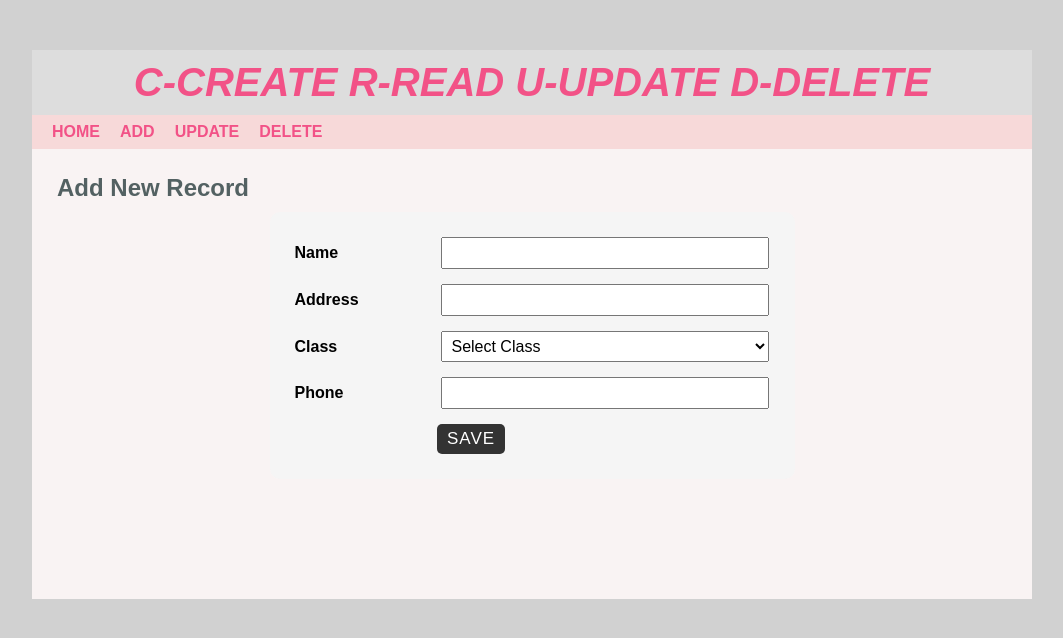
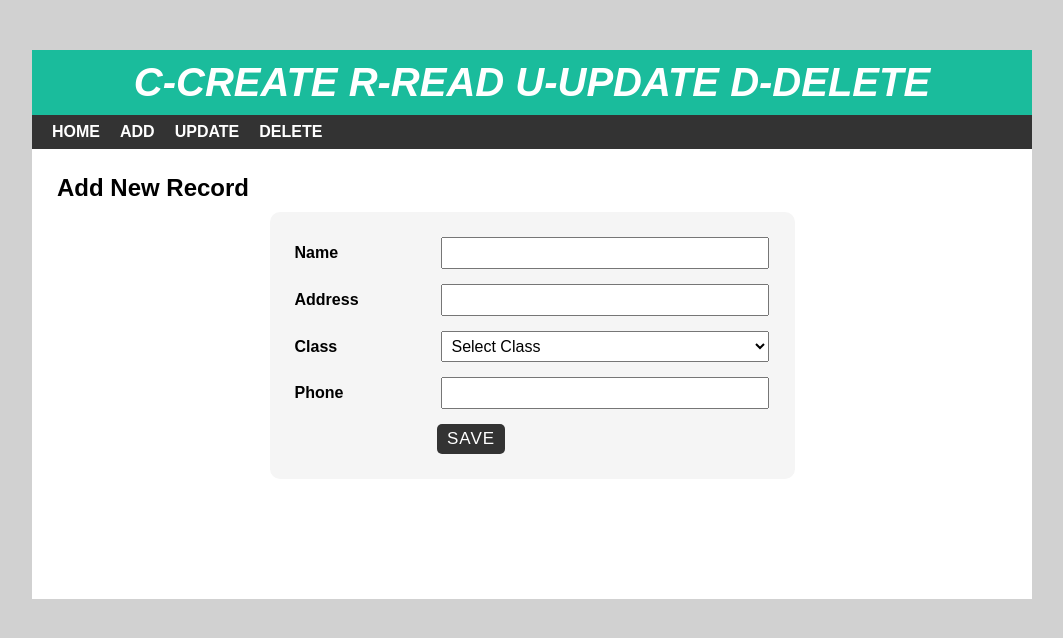
Before and after one commit to bharattank/CRUD, a PHP site: page /crud_html/add.php in a window 1280 px wide. Shown: the top 638 px of the page, without its empty margins (108-1171 px from the left). Run offline with PHP 8.4, Linux system fonts and the light colour scheme; data comes from the database, SQL or seed files in the repository.

Commit message:
some changes

```diff
--- a/add.php
+++ b/add.php
@@ -15,7 +15,7 @@
             <select name="class">
                 <option value="" selected disabled>Select Class</option>
                 <?php
-                    $conn = mysqli_connect("localhost","root","","crud") or die("Connection Failed");
+                    $conn = mysqli_connect("localhost","root","","crud",) or die("Connection Failed");
 
                     $sql = "SELECT * FROM studentclass";
                     $result = mysqli_query($conn, $sql) or die("Query Unsuccessfull");
--- a/css/style.css
+++ b/css/style.css
@@ -13,12 +13,12 @@
 
 #header{
     text-align: center;
-    background-color: #DDDDDD !important;
+    background-color: #1abc9c;
     padding: 10px;
 }
 
 #header h1{
-    color: #f25287 !important;
+    color: #fff;
     font-size: 40px;
     font-style: italic;
     font-weight: 700;
@@ -27,10 +27,7 @@
 }
 
 #menu{
-    background-color: #f7d9d9 !important;
-    display: flex;
-    justify-content: space-between;
-    align-items: center;
+    background-color: #333;
 }
 #menu ul{
     font-size: 0;
@@ -42,7 +39,7 @@
     display: inline-block;
 }
 #menu ul li a{
-    color: #f25287 !important;
+    color: #fff;
     font-size: 16px;
     font-weight: 600;
     padding: 8px 10px;
@@ -55,22 +52,14 @@
 #menu ul li a:hover{
     background-color: rgba(255,255,255,0.2);
 }
-#search-bar {
-    margin-right: 20px;
-}
-#search-bar label {
-    color: #f25287;
-}
 
 #main-content{
      padding: 25px;
     min-height: 400px;
-    background-color: #f9f3f3;
 }
 #main-content h2{
     margin: 0 0 10px;
     text-transform: capitalize;
-    color: #536162;
 }
 
 #main-content table{
@@ -80,8 +69,8 @@
 }
 
 #main-content table th{
-    color: #f25287;
-    background-color: #f7d9d9 !important;
+    color: #fff;
+    background-color: #333;
     text-transform: uppercase;
 }
 #main-content table th:last-child{
@@ -164,7 +153,7 @@
 
 #main-content .pagination li a{
     height: 30px;
-    width: 50px;
+    width: 30px;
     line-height: 30px;
     font-size: 18px;
     text-align: center;
@@ -177,12 +166,5 @@
 }
 
 #main-content .pagination li a:hover{
-    background-color: #e74c3c;
+    background-color: #333;
 }
-#main-content .pagination li.active>a{
-    background-color: #e74c3c;
-}
-.admin-pagination {
-    display: flex;
-    justify-content: center;
-}
--- a/delete.php
+++ b/delete.php
@@ -1,6 +1,6 @@
 <?php include 'header.php';
 if(isset($_POST['deletebtn'])){
-    $conn = mysqli_connect("localhost","root","","crud") or die("Connection Failed");
+    $conn = mysqli_connect("localhost","root","","crud",) or die("Connection Failed");
 
     $stu_id = $_POST['sid'];
 
--- a/edit.php
+++ b/edit.php
@@ -3,7 +3,7 @@
 <div id="main-content">
     <h2>Update Record</h2>
     <?php
-        $conn = mysqli_connect("localhost","root","","crud") or die("Connection Failed");
+        $conn = mysqli_connect("localhost","root","","crud",) or die("Connection Failed");
         $stu_id = $_GET['id'];
         $sql = "SELECT * FROM student WHERE sid = {$stu_id}";
         $result = mysqli_query($conn, $sql) or die("Query Unsuccessfull");
--- a/savedata.php
+++ b/savedata.php
@@ -4,7 +4,7 @@
 $stu_class = $_POST['class'];
 $stu_phone = $_POST['sphone'];
 
-  $conn = mysqli_connect("localhost","root","","crud") or die("Connection Failed");
+  $conn = mysqli_connect("localhost","root","","crud",) or die("Connection Failed");
 
   $sql = "INSERT INTO student(sname,saddress,sclass,sphone) VALUES ('{$stu_name}','{$stu_address}','{$stu_class}','{$stu_phone}')";
   $result = mysqli_query($conn, $sql) or die("Query Unsuccessfull");
--- a/update.php
+++ b/update.php
@@ -11,7 +11,7 @@
 
     <?php
         if(isset($_POST['showbtn'])){
-        $conn = mysqli_connect("localhost","root","","crud") or die("Connection Failed");
+        $conn = mysqli_connect("localhost","root","","crud",) or die("Connection Failed");
 
         $stu_id = $_POST['sid'];
 
--- a/updatedata.php
+++ b/updatedata.php
@@ -5,7 +5,7 @@
   $stu_class = $_POST['sclass'];
   $stu_phone = $_POST['sphone'];
 
-  $conn = mysqli_connect("localhost","root","","crud") or die("Connection Failed");
+  $conn = mysqli_connect("localhost","root","","crud",) or die("Connection Failed");
 
   $sql = "UPDATE student SET sname = '{$stu_name}',saddress = '{$stu_address}',sclass = '{$stu_class}',sphone = '{$stu_phone}' WHERE sid = {$stu_id}";
   $result = mysqli_query($conn, $sql) or die("Query Unsuccessfull");
```
Also changed, not shown: index.php (+5 -47 lines).
